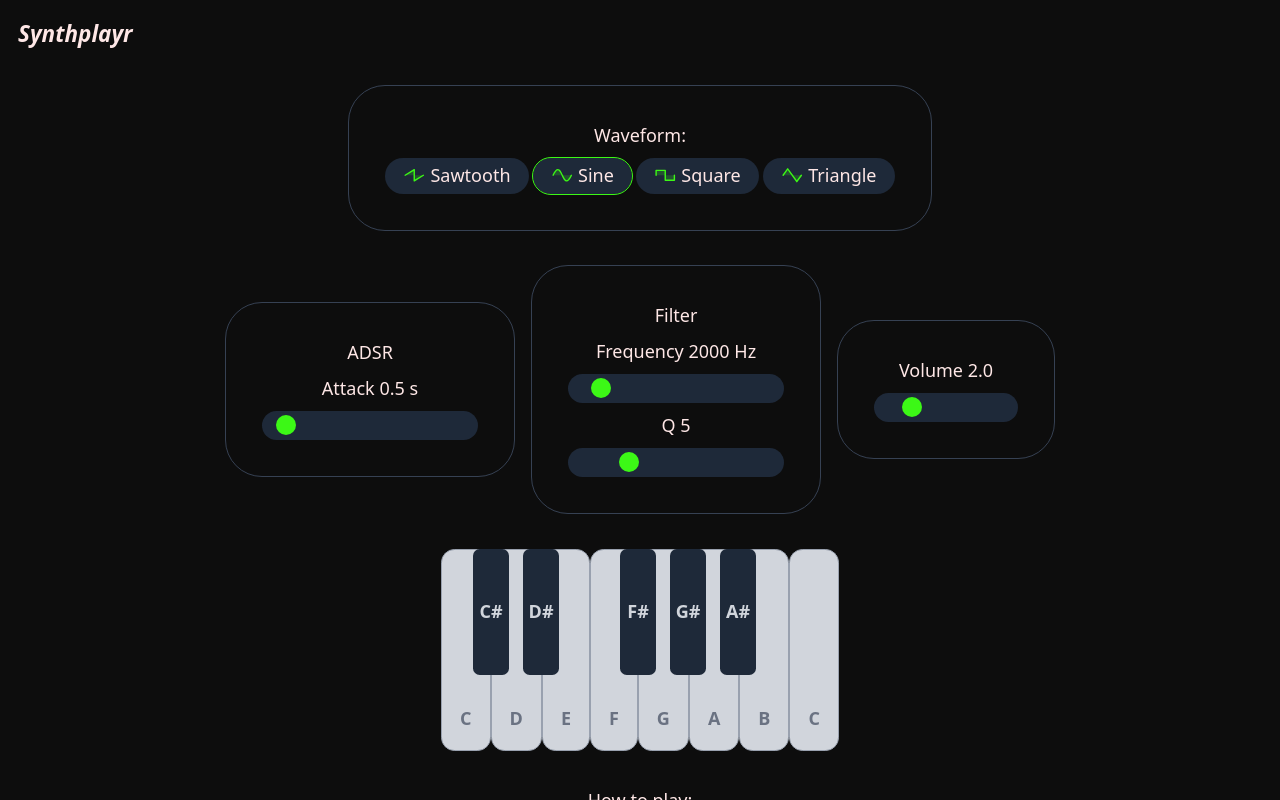
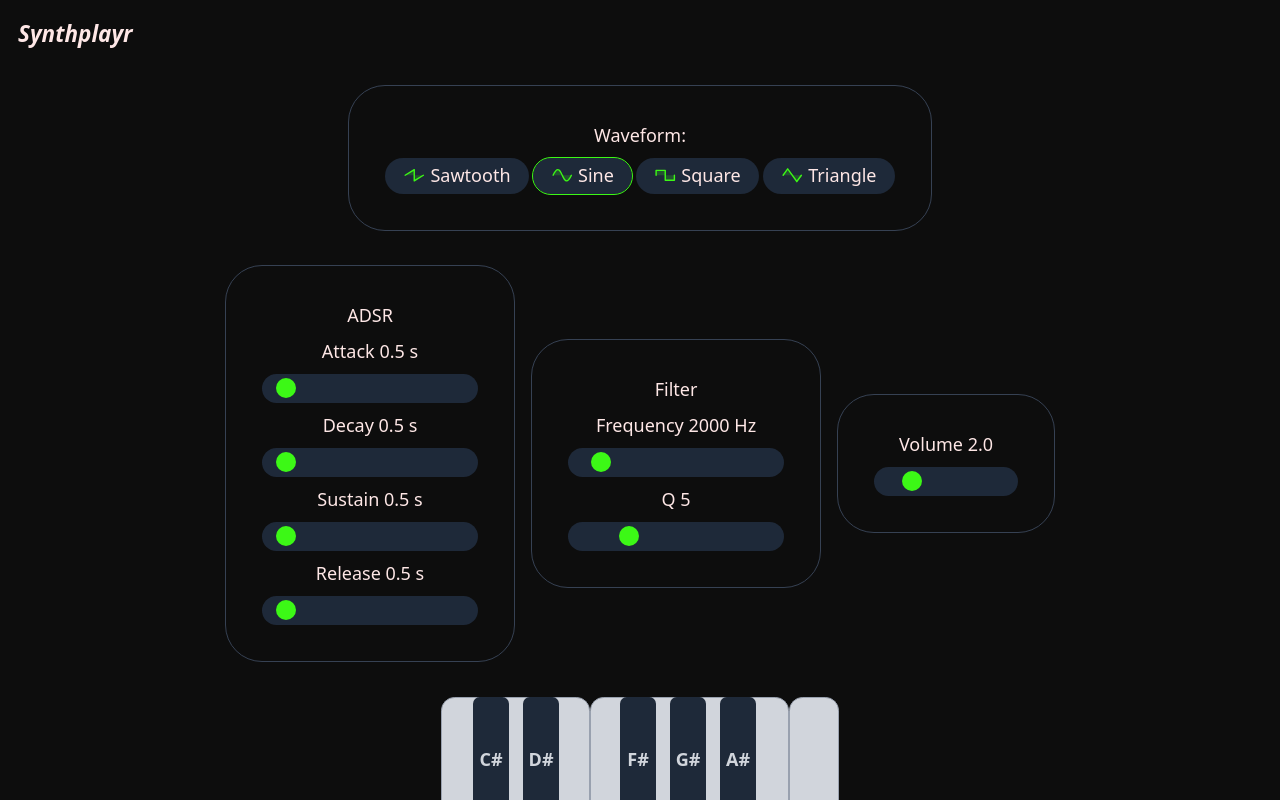
Before and after one commit to jonte265/synth-playr, a React (Vite) app: page / in a window 1280 px wide. Shown: the top 800 px of the page. Built offline with nearby package versions, Linux system fonts and the light colour scheme.

Commit message:
adsr input ranges working

```diff
--- a/src/App.tsx
+++ b/src/App.tsx
@@ -85,14 +85,12 @@ function App() {
     // ADSR in seconds
     const now = audioCtxRef.current.currentTime;
     const attack = selAttackRef.current;
-    const decay = 0.5;
-    const sustain = 0.1; // level not time seconds
-    // const sustainTime = 0.1;
+    const decay = selDecayRef.current;
+    const sustain = selSustainRef.current;
 
     gain.gain.setValueAtTime(0, now); // Start silent
     gain.gain.linearRampToValueAtTime(1, now + attack); // Attack
     gain.gain.setTargetAtTime(sustain, now + attack, decay); // Decay
-    // gain.gain.setValueAtTime(sustain, now + attack + decay + sustainTime);
 
     const filter = audioCtxRef.current.createBiquadFilter();
     filter.type = 'lowpass';
@@ -121,7 +119,7 @@ function App() {
 
     if (index !== -1) {
       const now = audioCtxRef.current.currentTime;
-      const release = 3.9;
+      const release = selReleaseRef.current;
 
       const { osc, gain } = oscillatorRef.current[index];
 
@@ -361,6 +359,45 @@ function App() {
                 onChange={(e) => handleADSR(e.target.value, 'attack')}
               />
             </div>
+            <div className='flex flex-col justify-center items-center gap-2 w-48'>
+              <label htmlFor='decay'>Decay {selDecay} s</label>
+              <input
+                type='range'
+                name='decay'
+                id='decay'
+                min='0'
+                max='10'
+                step={0.1}
+                value={selDecay}
+                onChange={(e) => handleADSR(e.target.value, 'decay')}
+              />
+            </div>
+            <div className='flex flex-col justify-center items-center gap-2 w-48'>
+              <label htmlFor='sustain'>Sustain {selSustain} s</label>
+              <input
+                type='range'
+                name='sustain'
+                id='sustain'
+                min='0'
+                max='10'
+                step={0.1}
+                value={selSustain}
+                onChange={(e) => handleADSR(e.target.value, 'sustain')}
+              />
+            </div>
+            <div className='flex flex-col justify-center items-center gap-2 w-48'>
+              <label htmlFor='release'>Release {selRelease} s</label>
+              <input
+                type='range'
+                name='release'
+                id='release'
+                min='0'
+                max='10'
+                step={0.1}
+                value={selRelease}
+                onChange={(e) => handleADSR(e.target.value, 'release')}
+              />
+            </div>
           </div>
           <div className='flex flex-col justify-center items-center gap-2 outline outline-gray-700 rounded-4xl p-8'>
             <p>Filter</p>
```
